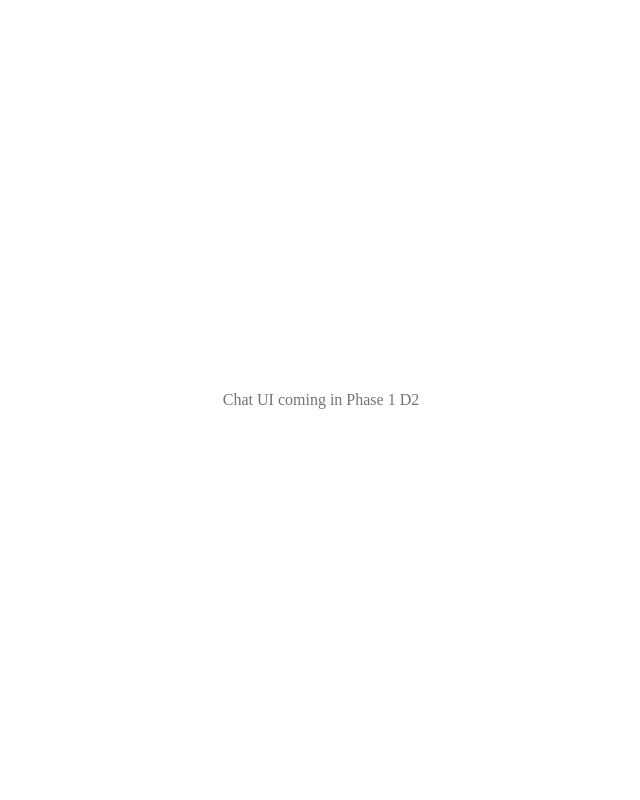
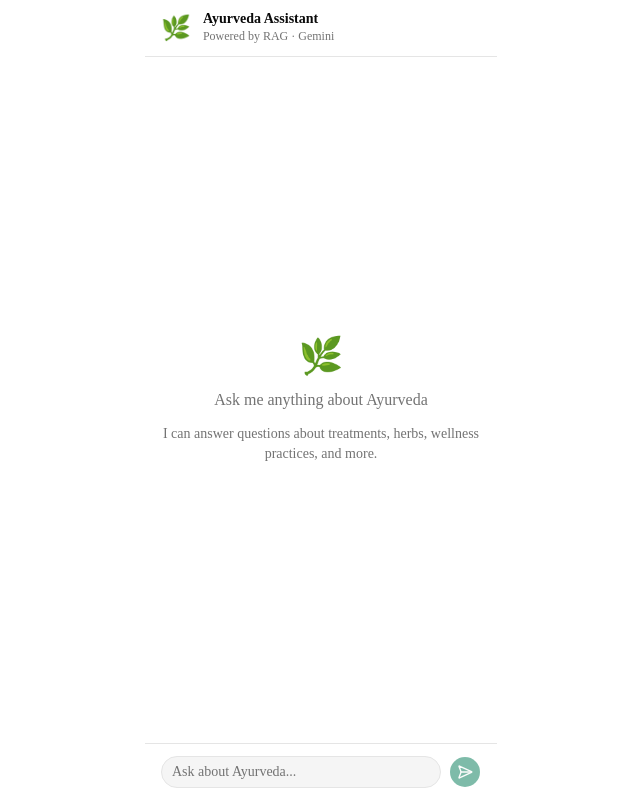
Before and after one commit to harisankarsony/rag-chatbot, a Next.js app: page / in a window 1280 px wide. Shown: the whole page, without its empty margins (319-959 px from the left). Built offline with nearby package versions, Linux system fonts and the light colour scheme.

Commit message:
chat layout

```diff
--- a/src/components/chat/chat-container.tsx
+++ b/src/components/chat/chat-container.tsx
@@ -1,13 +1,39 @@
-// TODO (Phase 1 — D2): Build the full chat UI components
-// chat-container.tsx — Main chat wrapper with layout
+// Phase 1 — D2: Main chat layout wrapper
+
+"use client";
+
+import { ChatMessage } from "@/types";
+import { useState } from "react";
+import ChatInput from "./chat-input";
+import MessageList from "./message-list";
 
 export default function ChatContainer() {
+  // D3 will wire real logic here. For now: static empty state.
+  const [messages] = useState<ChatMessage[]>([]);
+
+  function handleSend(text: string) {
+    // TODO (D3): handle send — add message to state, call API
+    console.log("Message sent:", text);
+  }
+
   return (
-    <div className="flex flex-col h-screen">
-      {/* MessageList, ChatInput will go here */}
-      <p className="m-auto text-muted-foreground">
-        Chat UI coming in Phase 1 D2
-      </p>
+    <div className="flex flex-col h-screen max-w-2xl mx-auto">
+      {/* Header */}
+      <header className="flex items-center gap-3 border-b px-4 py-3 bg-background">
+        <span className="text-2xl" aria-hidden>🌿</span>
+        <div>
+          <h1 className="text-sm font-semibold leading-none">Ayurveda Assistant</h1>
+          <p className="text-xs text-muted-foreground mt-0.5">
+            Powered by RAG · Gemini
+          </p>
+        </div>
+      </header>
+
+      {/* Scrollable message area */}
+      <MessageList messages={messages} />
+
+      {/* Fixed input bar */}
+      <ChatInput onSend={handleSend} />
     </div>
   );
 }
--- a/src/components/chat/chat-input.tsx
+++ b/src/components/chat/chat-input.tsx
@@ -1,4 +1,49 @@
-// TODO (Phase 1 — D2): Input bar with send button
-export default function ChatInput() {
-  return <div />;
+// Phase 1 — D2: Input bar with Send button
+
+"use client";
+
+import { Button } from "@/components/ui/button";
+import { Input } from "@/components/ui/input";
+import { SendHorizonal } from "lucide-react";
+import { FormEvent, useState } from "react";
+
+interface ChatInputProps {
+  onSend: (message: string) => void;
+  isLoading?: boolean;
 }
+
+export default function ChatInput({ onSend, isLoading = false }: ChatInputProps) {
+  const [value, setValue] = useState("");
+
+  function handleSubmit(e: FormEvent) {
+    e.preventDefault();
+    const trimmed = value.trim();
+    if (!trimmed || isLoading) return;
+    onSend(trimmed);
+    setValue("");
+  }
+
+  return (
+    <form
+      onSubmit={handleSubmit}
+      className="flex items-center gap-2 border-t bg-background px-4 py-3"
+    >
+      <Input
+        value={value}
+        onChange={(e) => setValue(e.target.value)}
+        placeholder="Ask about Ayurveda..."
+        disabled={isLoading}
+        className="flex-1 rounded-full bg-muted focus-visible:ring-emerald-600"
+      />
+      <Button
+        type="submit"
+        size="icon"
+        disabled={!value.trim() || isLoading}
+        className="rounded-full bg-emerald-700 hover:bg-emerald-800 shrink-0"
+        aria-label="Send message"
+      >
+        <SendHorizonal className="h-4 w-4" />
+      </Button>
+    </form>
+  );
+}
--- a/src/components/chat/message-bubble.tsx
+++ b/src/components/chat/message-bubble.tsx
@@ -1,4 +1,48 @@
-// TODO (Phase 1 — D2): Single message bubble (user / assistant)
-export default function MessageBubble() {
-  return <div />;
+// Phase 1 — D2: Single message bubble (user / assistant)
+
+import { Avatar, AvatarFallback } from "@/components/ui/avatar";
+import { cn } from "@/lib/utils";
+import { ChatMessage } from "@/types";
+
+interface MessageBubbleProps {
+  message: ChatMessage;
 }
+
+export default function MessageBubble({ message }: MessageBubbleProps) {
+  const isUser = message.role === "user";
+
+  return (
+    <div
+      className={cn(
+        "flex items-end gap-2 w-full",
+        isUser ? "flex-row-reverse" : "flex-row"
+      )}
+    >
+      {/* Avatar */}
+      <Avatar className="h-8 w-8 shrink-0">
+        <AvatarFallback
+          className={cn(
+            "text-xs font-semibold",
+            isUser
+              ? "bg-primary text-primary-foreground"
+              : "bg-emerald-700 text-white"
+          )}
+        >
+          {isUser ? "You" : "AI"}
+        </AvatarFallback>
+      </Avatar>
+
+      {/* Bubble */}
+      <div
+        className={cn(
+          "max-w-[75%] rounded-2xl px-4 py-2.5 text-sm leading-relaxed",
+          isUser
+            ? "rounded-br-sm bg-primary text-primary-foreground"
+            : "rounded-bl-sm bg-muted text-foreground"
+        )}
+      >
+        {message.content}
+      </div>
+    </div>
+  );
+}
--- a/src/components/chat/message-list.tsx
+++ b/src/components/chat/message-list.tsx
@@ -1,4 +1,33 @@
-// TODO (Phase 1 — D2): Scrollable list of ChatMessage items
-export default function MessageList() {
-  return <div />;
+// Phase 1 — D2: Scrollable list of MessageBubble items
+
+import { ScrollArea } from "@/components/ui/scroll-area";
+import { ChatMessage } from "@/types";
+import MessageBubble from "./message-bubble";
+
+interface MessageListProps {
+  messages: ChatMessage[];
 }
+
+export default function MessageList({ messages }: MessageListProps) {
+  return (
+    <ScrollArea className="flex-1 px-4 py-6">
+      {messages.length === 0 ? (
+        // Empty state
+        <div className="flex flex-col items-center justify-center h-full gap-3 text-center text-muted-foreground select-none">
+          <span className="text-4xl">🌿</span>
+          <p className="text-base font-medium">Ask me anything about Ayurveda</p>
+          <p className="text-sm max-w-xs">
+            I can answer questions about treatments, herbs, wellness practices,
+            and more.
+          </p>
+        </div>
+      ) : (
+        <div className="flex flex-col gap-4">
+          {messages.map((msg) => (
+            <MessageBubble key={msg.id} message={msg} />
+          ))}
+        </div>
+      )}
+    </ScrollArea>
+  );
+}
```
Also changed, not shown: 1 other file (tests, documents, lock files or other folders).
